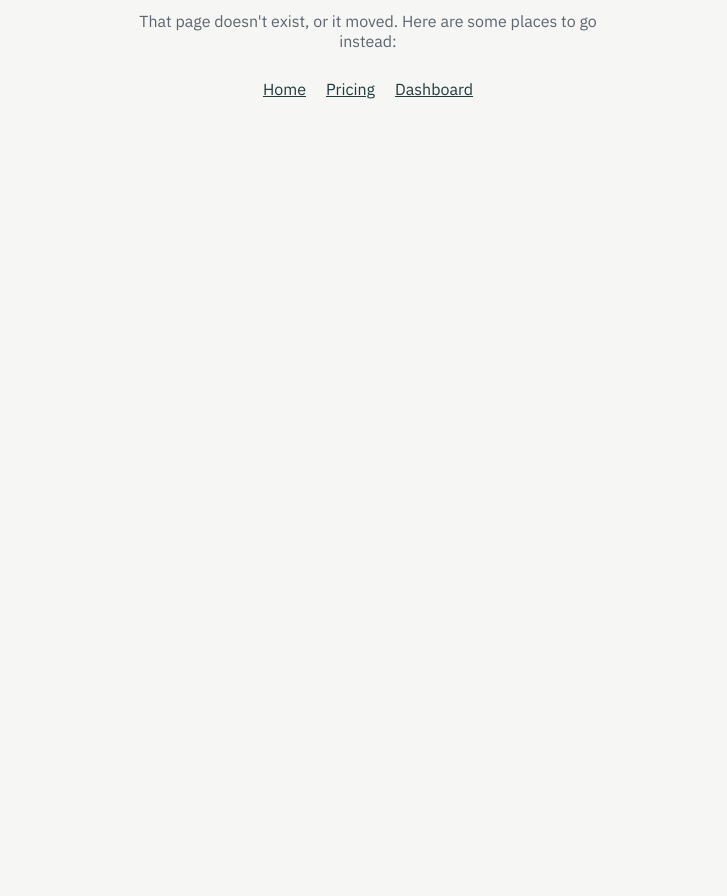
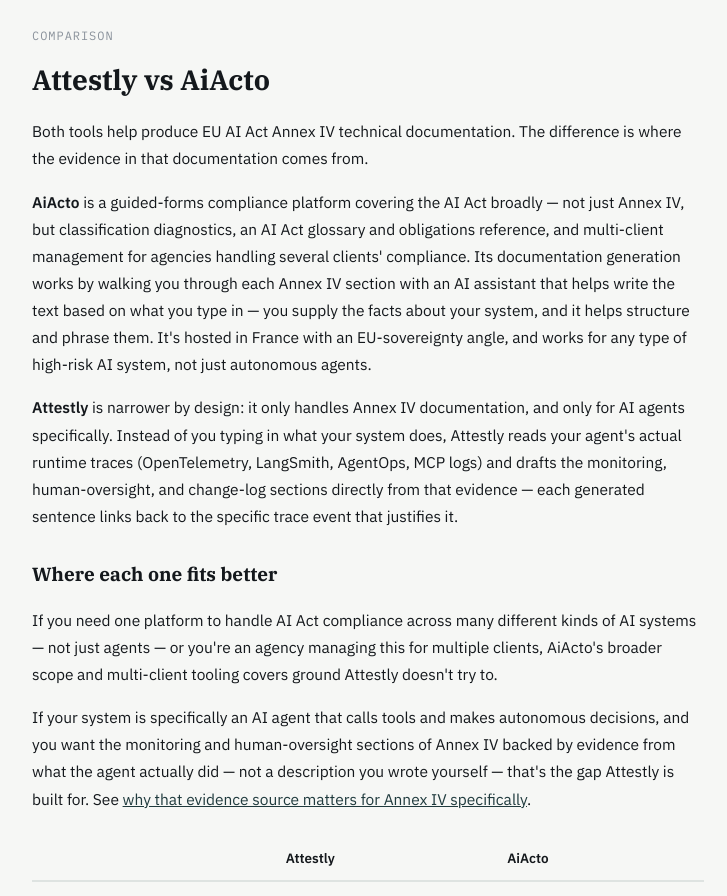
Before and after one commit to Isaacruwa/attestly, a Next.js app: page /attestly-vs-aiacto in a window 1280 px wide. Before the commit this address had no page. Shown: the part 187-1083 px from the top of the page, without its empty margins (272-999 px from the left). Before the commit the page ends 800 px from the top, so only its background shows below. Built offline with nearby package versions, Linux system fonts and the light colour scheme.

Commit message:
feat(seo): add comparison page src/app/attestly-vs-aiacto/page.tsx

```diff
--- /dev/null
+++ b/src/app/attestly-vs-aiacto/page.tsx
@@ -0,0 +1,108 @@
+import type { Metadata } from "next";
+import Link from "next/link";
+import { buildMetadata } from "@/lib/pageMetadata";
+
+export const metadata: Metadata = buildMetadata({
+  title: "Attestly vs AiActo — EU AI Act Documentation Compared",
+  description: "How Attestly's trace-based Annex IV documentation compares to AiActo's guided-form approach for EU AI Act technical documentation.",
+  path: "/attestly-vs-aiacto",
+});
+
+export default function AttestlyVsAiActoPage() {
+  return (
+    <main style={{ maxWidth: 720, margin: "0 auto", padding: "48px 24px 80px" }}>
+      <p style={{ fontSize: 13, marginBottom: 24 }}>
+        <Link href="/" style={{ color: "var(--color-ink-muted)" }}>← Attestly</Link>
+      </p>
+      <div className="trust-strip" style={{ marginBottom: 28 }}>
+        We aim to describe AiActo accurately based on their public site as of September 2026. Pricing and
+        features change — verify current details directly with AiActo before deciding. This is not legal advice.
+      </div>
+
+      <p className="section__eyebrow">Comparison</p>
+      <h1 style={{ fontFamily: "var(--font-display)", fontSize: 28, marginBottom: 20, lineHeight: 1.3 }}>
+        Attestly vs AiActo
+      </h1>
+
+      <div style={{ fontSize: 15.5, lineHeight: 1.75, color: "var(--color-ink)" }}>
+        <p style={p}>
+          Both tools help produce EU AI Act Annex IV technical documentation. The difference is where the
+          evidence in that documentation comes from.
+        </p>
+
+        <p style={p}>
+          <strong>AiActo</strong> is a guided-forms compliance platform covering the AI Act broadly — not just
+          Annex IV, but classification diagnostics, an AI Act glossary and obligations reference, and
+          multi-client management for agencies handling several clients&apos; compliance. Its documentation
+          generation works by walking you through each Annex IV section with an AI assistant that helps write
+          the text based on what you type in — you supply the facts about your system, and it helps structure
+          and phrase them. It&apos;s hosted in France with an EU-sovereignty angle, and works for any type of
+          high-risk AI system, not just autonomous agents.
+        </p>
+
+        <p style={p}>
+          <strong>Attestly</strong> is narrower by design: it only handles Annex IV documentation, and only for
+          AI agents specifically. Instead of you typing in what your system does, Attestly reads your agent&apos;s
+          actual runtime traces (OpenTelemetry, LangSmith, AgentOps, MCP logs) and drafts the monitoring,
+          human-oversight, and change-log sections directly from that evidence — each generated sentence links
+          back to the specific trace event that justifies it.
+        </p>
+
+        <h2 style={h2}>Where each one fits better</h2>
+        <p style={p}>
+          If you need one platform to handle AI Act compliance across many different kinds of AI systems —
+          not just agents — or you&apos;re an agency managing this for multiple clients, AiActo&apos;s broader
+          scope and multi-client tooling covers ground Attestly doesn&apos;t try to.
+        </p>
+        <p style={p}>
+          If your system is specifically an AI agent that calls tools and makes autonomous decisions, and you
+          want the monitoring and human-oversight sections of Annex IV backed by evidence from what the agent
+          actually did — not a description you wrote yourself — that&apos;s the gap Attestly is built for. See{" "}
+          <Link href="/why-traces-over-scans" style={{ color: "var(--color-primary)" }}>
+            why that evidence source matters for Annex IV specifically
+          </Link>.
+        </p>
+
+        <div style={{ overflowX: "auto", marginTop: 24 }}>
+          <table style={{ width: "100%", borderCollapse: "collapse", fontSize: 13.5, minWidth: 480 }}>
+            <thead>
+              <tr style={{ borderBottom: "2px solid var(--color-line)", textAlign: "left" }}>
+                <th style={{ padding: "10px 12px" }}></th>
+                <th style={{ padding: "10px 12px" }}>Attestly</th>
+                <th style={{ padding: "10px 12px" }}>AiActo</th>
+              </tr>
+            </thead>
+            <tbody>
+              {[
+                ["Scope", "Annex IV, for AI agents only", "Full AI Act, any AI system"],
+                ["Evidence source", "Agent runtime traces", "User-entered, AI-assisted"],
+                ["Evidence linked per sentence", "Yes", "Not specified publicly"],
+                ["Multi-client / agency tooling", "Not offered", "Yes"],
+                ["AI Act classification diagnostic", "Free risk checker", "Yes"],
+              ].map(([label, us, them]) => (
+                <tr key={label} style={{ borderBottom: "1px solid var(--color-line)" }}>
+                  <td style={{ padding: "10px 12px" }}>{label}</td>
+                  <td style={{ padding: "10px 12px", color: "var(--color-primary)" }}>{us}</td>
+                  <td style={{ padding: "10px 12px", color: "var(--color-ink-muted)" }}>{them}</td>
+                </tr>
+              ))}
+            </tbody>
+          </table>
+        </div>
+
+        <div style={{ marginTop: 36, padding: 24, background: "var(--color-primary-tint)", border: "1px solid var(--color-line)", borderRadius: 8 }}>
+          <p style={{ fontWeight: 600, fontSize: 15.5, marginBottom: 6 }}>Not sure if your system needs this at all?</p>
+          <p style={{ fontSize: 13.5, color: "var(--color-ink-muted)", marginBottom: 14 }}>
+            Run the free EU AI Act risk checker — no signup required.
+          </p>
+          <Link href="/eu-ai-act-risk-checker" className="btn-primary" style={{ border: "none", display: "inline-flex" }}>
+            Check now →
+          </Link>
+        </div>
+      </div>
+    </main>
+  );
+}
+
+const h2: React.CSSProperties = { fontFamily: "var(--font-display)", fontSize: 19, marginTop: 28, marginBottom: 10 };
+const p: React.CSSProperties = { marginBottom: 16 };
```
